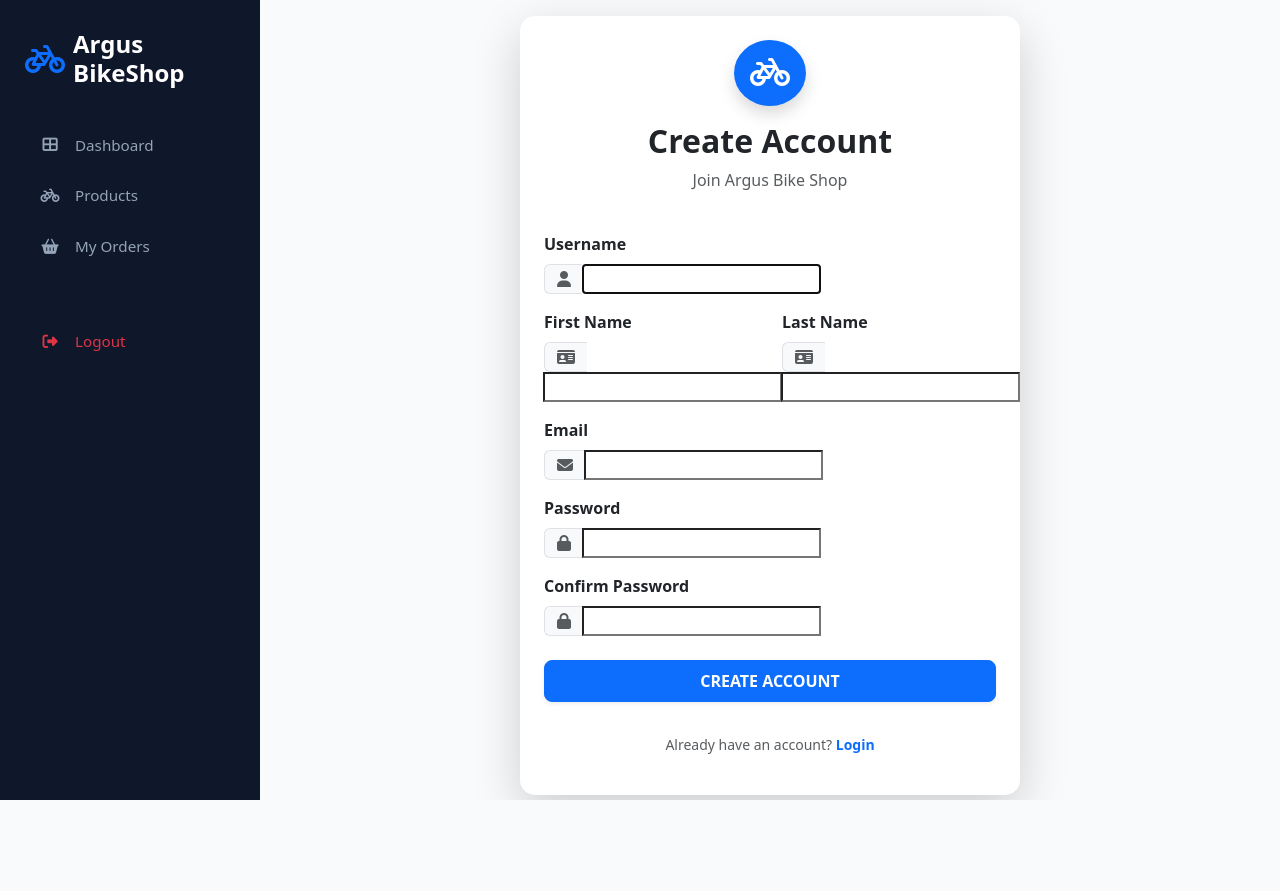
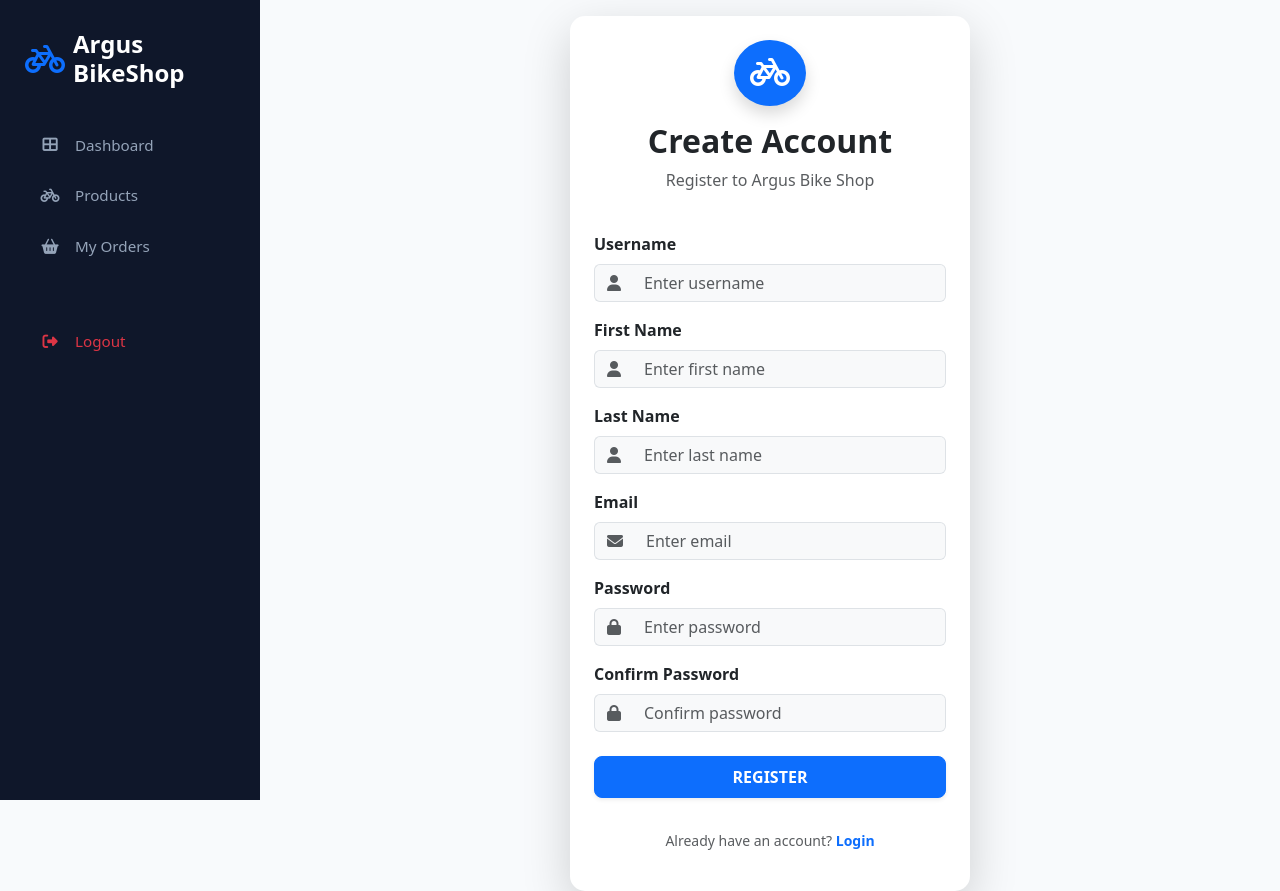
Before and after one commit to ramosjarod04-creator/argusbike, a Django app: page /register/ in a window 1280 px wide. Before the commit the page ends 800 px from the top, so only its background shows below. Run offline with Django 4.2, Linux system fonts and the light colour scheme.

Commit message:
Update register.html

```diff
--- a/shop/templates/registration/register.html
+++ b/shop/templates/registration/register.html
@@ -2,92 +2,61 @@
 {% block title %}Register - Argus Bike Shop{% endblock %}
 {% block content %}
 <div class="d-flex align-items-center justify-content-center" style="min-height: 80vh;">
-    <div class="card shadow-lg border-0 p-4" style="width: 100%; max-width: 500px; border-radius: 15px;">
+    <div class="card shadow-lg border-0 p-4" style="width: 100%; max-width: 400px; border-radius: 15px;">
         <div class="text-center mb-4">
             <div class="bg-primary text-white d-inline-block p-3 rounded-circle mb-3 shadow">
                 <i class="fas fa-bicycle fa-2x"></i>
             </div>
             <h2 class="fw-bold text-dark">Create Account</h2>
-            <p class="text-muted">Join Argus Bike Shop</p>
+            <p class="text-muted">Register to Argus Bike Shop</p>
         </div>
         <form method="post">
             {% csrf_token %}
-
-            {% if form.non_field_errors %}
-            <div class="alert alert-danger">
-                {{ form.non_field_errors }}
-            </div>
-            {% endif %}
 
             <div class="mb-3">
                 <label class="form-label fw-semibold">Username</label>
                 <div class="input-group">
                     <span class="input-group-text bg-light border-end-0"><i class="fas fa-user text-muted"></i></span>
-                    {{ form.username }}
+                    <input type="text" name="username" class="form-control border-start-0 bg-light" placeholder="Enter username" required>
                 </div>
-                {% if form.username.errors %}
-                <div class="text-danger small mt-1">{{ form.username.errors }}</div>
-                {% endif %}
             </div>
-
-            <div class="row mb-3">
-                <div class="col-md-6">
+            <div class="mb-3">
                 <label class="form-label fw-semibold">First Name</label>
                 <div class="input-group">
-                        <span class="input-group-text bg-light border-end-0"><i class="fas fa-id-card text-muted"></i></span>
-                        {{ form.first_name }}
+                    <span class="input-group-text bg-light border-end-0"><i class="fas fa-user text-muted"></i></span>
+                    <input type="text" name="first_name" class="form-control border-start-0 bg-light" placeholder="Enter first name" required>
                 </div>
-                    {% if form.first_name.errors %}
-                    <div class="text-danger small mt-1">{{ form.first_name.errors }}</div>
-                    {% endif %}
             </div>
-                <div class="col-md-6">
+            <div class="mb-3">
                 <label class="form-label fw-semibold">Last Name</label>
                 <div class="input-group">
-                        <span class="input-group-text bg-light border-end-0"><i class="fas fa-id-card text-muted"></i></span>
-                        {{ form.last_name }}
-                    </div>
-                    {% if form.last_name.errors %}
-                    <div class="text-danger small mt-1">{{ form.last_name.errors }}</div>
-                    {% endif %}
+                    <span class="input-group-text bg-light border-end-0"><i class="fas fa-user text-muted"></i></span>
+                    <input type="text" name="last_name" class="form-control border-start-0 bg-light" placeholder="Enter last name" required>
                 </div>
             </div>
-
             <div class="mb-3">
                 <label class="form-label fw-semibold">Email</label>
                 <div class="input-group">
                     <span class="input-group-text bg-light border-end-0"><i class="fas fa-envelope text-muted"></i></span>
-                    {{ form.email }}
+                    <input type="email" name="email" class="form-control border-start-0 bg-light" placeholder="Enter email" required>
                 </div>
-                {% if form.email.errors %}
-                <div class="text-danger small mt-1">{{ form.email.errors }}</div>
-                {% endif %}
             </div>
-
             <div class="mb-3">
                 <label class="form-label fw-semibold">Password</label>
                 <div class="input-group">
                     <span class="input-group-text bg-light border-end-0"><i class="fas fa-lock text-muted"></i></span>
-                    {{ form.password1 }}
+                    <input type="password" name="password1" class="form-control border-start-0 bg-light" placeholder="Enter password" required>
                 </div>
-                {% if form.password1.errors %}
-                <div class="text-danger small mt-1">{{ form.password1.errors }}</div>
-                {% endif %}
             </div>
-
             <div class="mb-4">
                 <label class="form-label fw-semibold">Confirm Password</label>
                 <div class="input-group">
                     <span class="input-group-text bg-light border-end-0"><i class="fas fa-lock text-muted"></i></span>
-                    {{ form.password2 }}
+                    <input type="password" name="password2" class="form-control border-start-0 bg-light" placeholder="Confirm password" required>
                 </div>
-                {% if form.password2.errors %}
-                <div class="text-danger small mt-1">{{ form.password2.errors }}</div>
-                {% endif %}
             </div>
-
             <button type="submit" class="btn btn-primary w-100 py-2 fw-bold shadow-sm mb-3" style="border-radius: 8px;">
-                CREATE ACCOUNT
+                REGISTER
             </button>
         </form>
         <div class="text-center mt-3">
```
Lines whose indentation alone changed are shown as unchanged.
